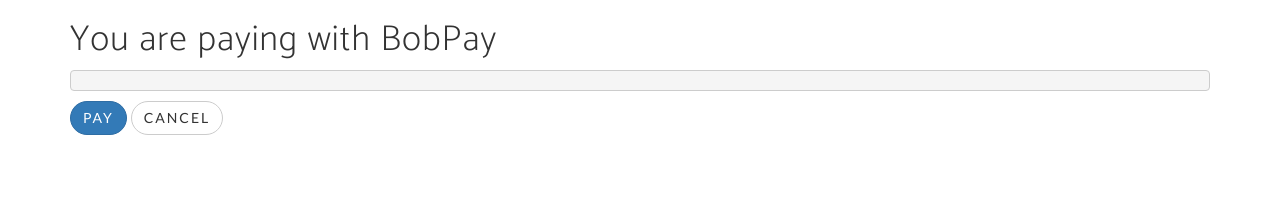
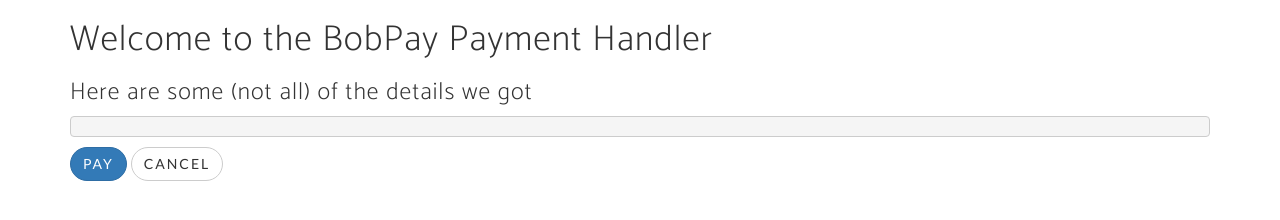
Before and after one commit to agektmr/payment-request-show, a website: page bobpay/public/pay/index.html in a window 1280 px wide. Drawn offline with nearby package versions, Linux system fonts and the light colour scheme; a web font is replaced by a local one.

Commit message:
Update bobpay

```diff
--- a/bobpay/public/pay/index.html
+++ b/bobpay/public/pay/index.html
@@ -20,7 +20,8 @@
 
   <body>
       <div class="container">
-          <h1>You are paying with BobPay</h1>
+          <h1>Welcome to the BobPay Payment Handler</h1>
+          <h3>Here are some (not all) of the details we got</h3>
           <pre style="white-space: pre-wrap;" id="details"></pre>
       </div>
 
```
